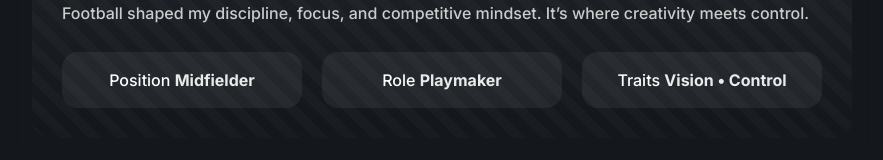
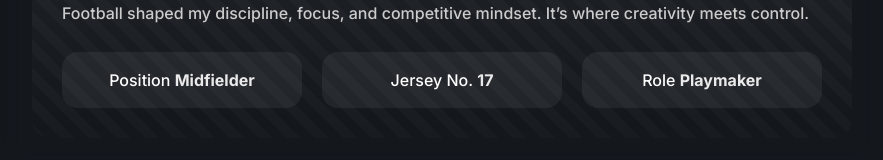
Before and after one commit to axhuzz/axhuzz.github.io, a plain HTML site: page index.html in a window 1280 px wide. Shown: the part 1816-1976 px from the top of the page, without its empty margins (198-1081 px from the left). Drawn offline with Linux system fonts and the light colour scheme.

Commit message:
Update player information in index.html
Signed-off-by: axhuzz <achuryan2009@gmail.com>

```diff
--- a/index.html
+++ b/index.html
@@ -73,12 +73,12 @@
         <strong>Midfielder</strong>
       </div>
       <div>
-        <span>Role</span>
-        <strong>Playmaker</strong>
+         <span>Jersey No.</span>
+        <strong>17</strong>
       </div>
       <div>
-        <span>Traits</span>
-        <strong>Vision • Control</strong>
+       <span>Role</span>
+       <strong>Playmaker</strong>
       </div>
     </div>
   </div>
```
